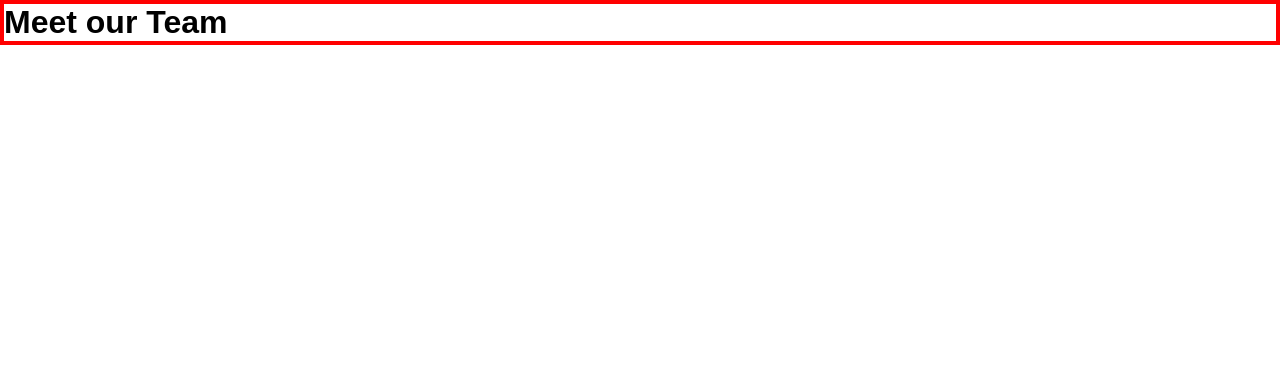
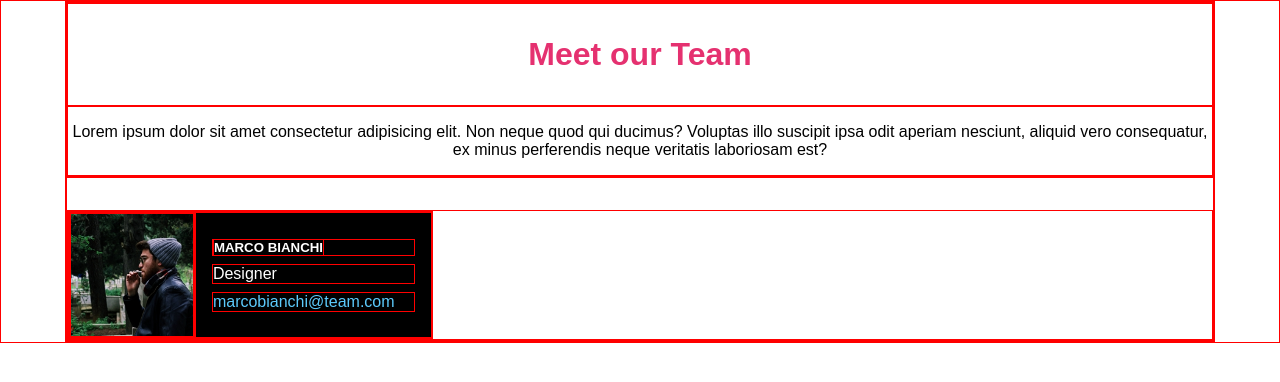
Before and after one commit to francescodelmonaco/js-our-team, a plain HTML site: page index.html in a window 1280 px wide. Drawn offline with Linux system fonts and the light colour scheme.

Commit message:
add: html structure and css style

```diff
--- a/css/style.css
+++ b/css/style.css
@@ -1,3 +1,63 @@
 * {
     font-family: sans-serif;
 }
+
+html {
+    background-color: var(--color-white);
+}
+
+:root {
+    --color-pink: #e53170;
+    --color-black: #000000;
+    --color-white: #ffffff;
+    --color-lightblue: #5ccafb;
+}
+
+.flex-90 {
+    margin: 0 auto;
+    width: 90%;
+}
+
+.text-center {
+    text-align: center;
+}
+
+/* body */
+h1 {
+    color: var(--color-pink);
+    padding: 2rem 0;
+}
+
+p {
+    padding: 1rem 0;
+}
+
+.container {
+    display: flex;
+    justify-content: space-between;
+    gap: 1rem;
+    margin-top: 2rem;
+    flex-wrap: wrap;
+}
+
+.card {
+    background-color: var(--color-black);
+    color: var(--color-white);
+    flex-basis: calc(100% / 3 - 1rem);
+    display: flex;
+    justify-content: space-between;
+    height: 8rem;
+}
+
+.user-info {
+    display: flex;
+    flex-direction: column;
+    justify-content: center;
+    gap: 0.5rem;
+    flex-basis: 80%;
+    padding: 1rem;
+}
+
+.mail {
+    color: var(--color-lightblue);
+}
--- a/index.html
+++ b/index.html
@@ -10,9 +10,27 @@
     <link rel="stylesheet" href="./css/debug.css">
     <link rel="stylesheet" href="./css/style.css">
 </head>
-<body>
+<body class="flex-90">
     <header>
-        <h1>Meet our Team</h1>
+        <h1 class="text-center">Meet our Team</h1>
+
+        <p class="text-center">Lorem ipsum dolor sit amet consectetur adipisicing elit. Non neque quod qui ducimus? Voluptas illo suscipit ipsa odit aperiam nesciunt, aliquid vero consequatur, ex minus perferendis neque veritatis laboriosam est?</p>
     </header>
+
+    <main>
+        <div class="container">
+            <div class="card">
+                <figure>
+                    <img height="100%" src="./img/male1.png" alt="">
+                </figure>
+
+                <div class="user-info">
+                    <h5><strong>MARCO BIANCHI</strong></h5>
+                    <span>Designer</span>
+                    <span class="mail">marcobianchi@team.com</span>
+                </div>
+            </div>
+        </div>
+    </main>
 </body>
 </html>
```
